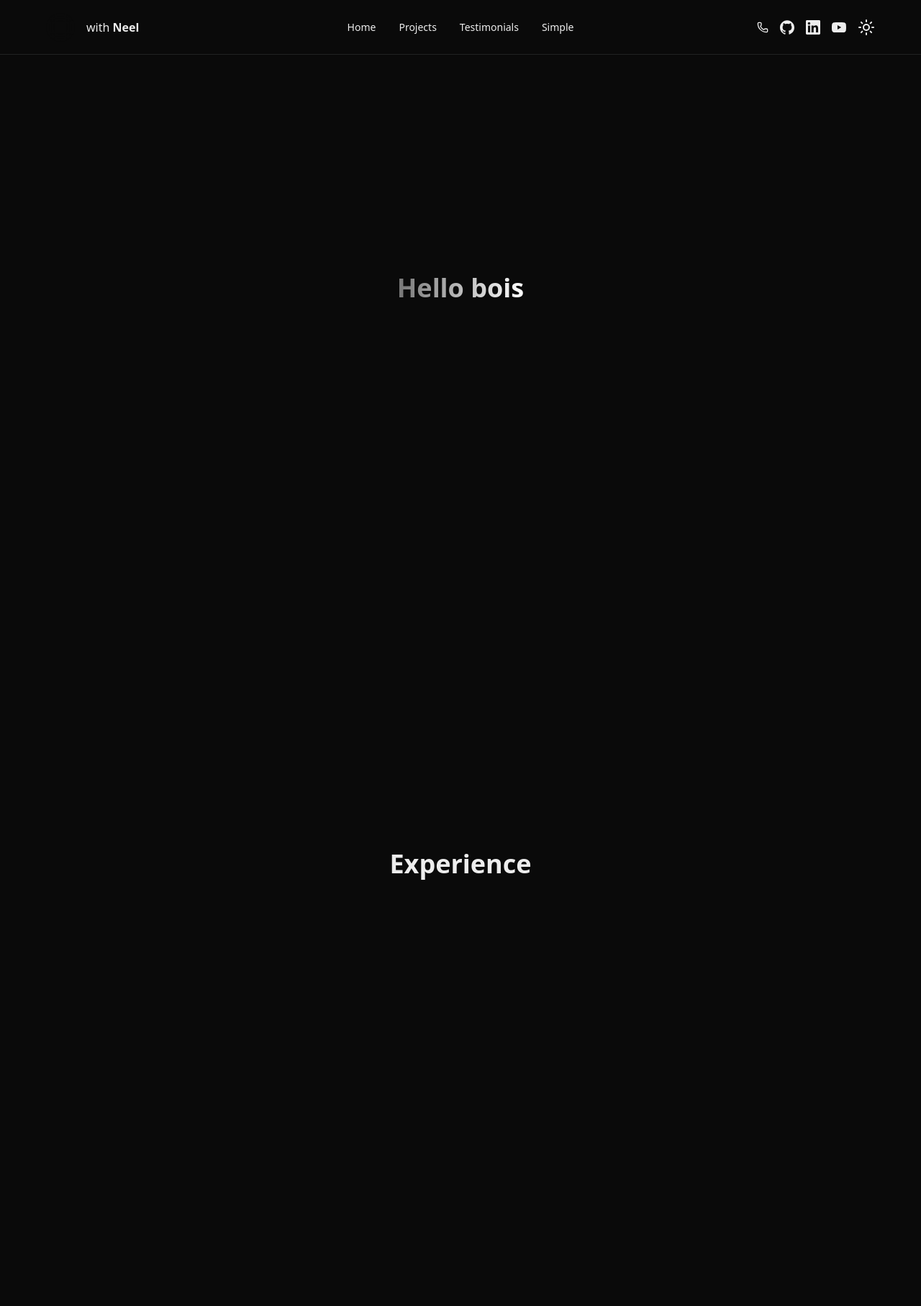
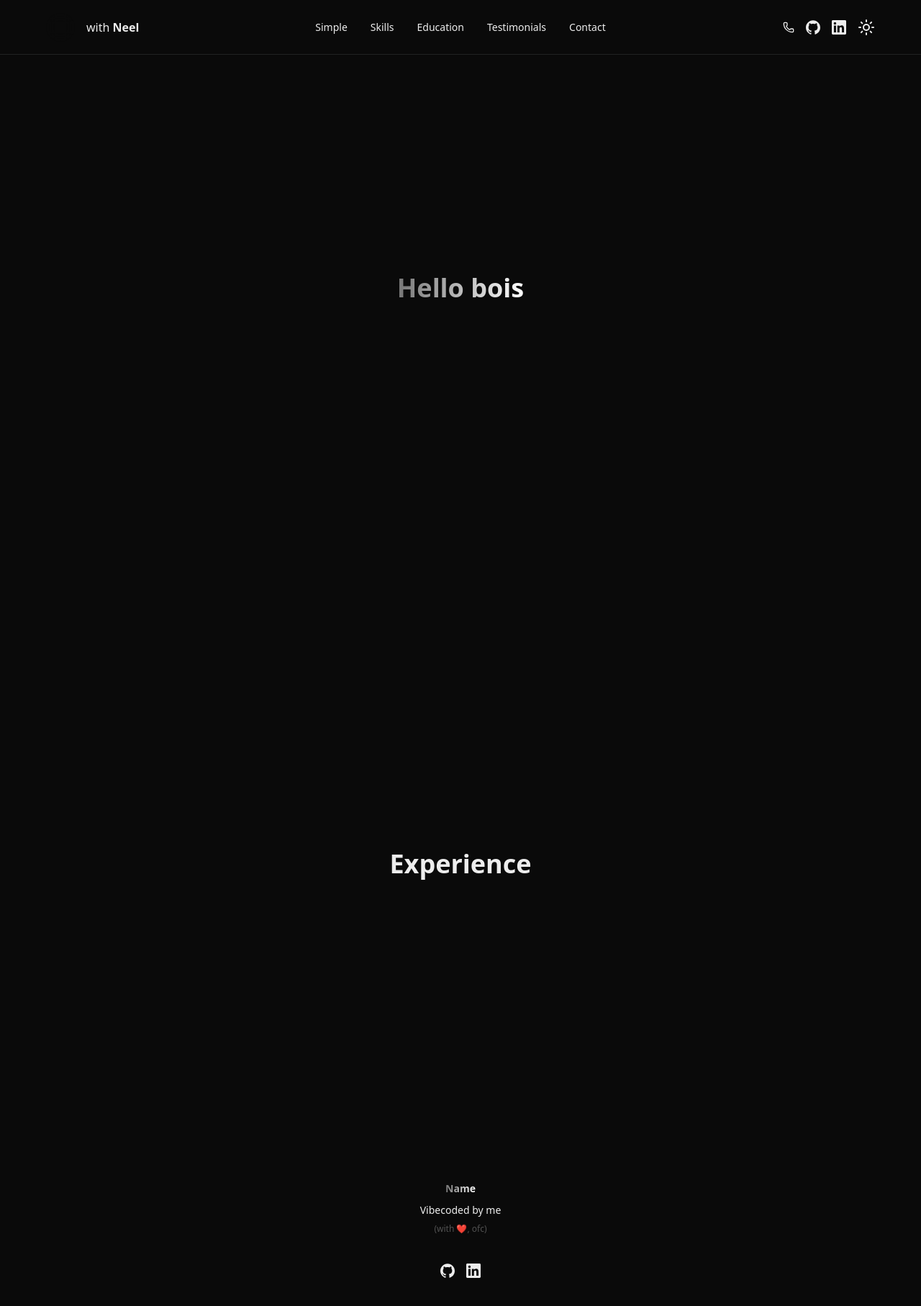
Before and after one commit to Neel738/kino-portfolio, a Next.js app: page / in a window 1280 px wide. Shown: the whole page at 72% size. Before the commit the page ends 1600 px from the top, so only its background shows below. Built offline with nearby package versions, Linux system fonts and the light colour scheme.

Commit message:
added footer + edited links

```diff
--- a/src/app/layout.tsx
+++ b/src/app/layout.tsx
@@ -8,6 +8,7 @@ import localFont from "next/font/local";
 import "./globals.css";
 import Navbar from "@/components/navbar/navbar";
 import MobileNavbar from "@/components/navbar/mobile-navbar";
+import Footer from "@/components/footer";
 const geistSans = localFont({
   src: "fonts/GeistVF.woff",
   variable: "--font-geist-sans",
@@ -49,6 +50,7 @@ export default function RootLayout({
             <ScrollToHash />
             {children}
             <GoBackUp />
+            <Footer />
           </body>
         </ThemeProvider>
       </ReactLenis>
--- /dev/null
+++ b/src/components/footer.tsx
@@ -0,0 +1,36 @@
+"use client";
+
+import { SiGithub, SiLinkedin } from "react-icons/si";
+import Link from "next/link";
+
+export default function Footer() {
+  return (
+    <div className="py-10">
+      <div className="flex flex-col items-center gap-2 text-center text-sm">
+        <span className="font-xl font-bold font-gilda gilda-text-bg">Name</span>
+        Vibecoded by me
+        <span className="text-foreground text-xs dark:text-neutral-600">
+          {" "}
+          (with ❤️, ofc)
+        </span>
+        <h1 className="mt-6 font-semibold text-foreground text-xl"></h1>
+        <div className="flex gap-4">
+          <Link
+            href="https://github.com/neel738"
+            target="_blank"
+            aria-label="GitHub"
+          >
+            <SiGithub className="hover:text-gray-400 transition-colors size-5" />
+          </Link>
+          <Link
+            href="https://linkedin.com/in/neel-gh"
+            target="_blank"
+            aria-label="LinkedIn"
+          >
+            <SiLinkedin className="hover:text-blue-400 transition-colors size-5" />
+          </Link>
+        </div>
+      </div>
+    </div>
+  );
+}
--- a/src/components/navbar/links.tsx
+++ b/src/components/navbar/links.tsx
@@ -14,8 +14,8 @@ interface Link {
 
 export const links: Link[] = [
   {
-    name: "Home",
-    href: "/",
+    name: "Simple",
+    href: "/simple",
     icon: <HomeIcon className="size-4" />,
   },
   {
--- a/src/components/navbar/navbar.tsx
+++ b/src/components/navbar/navbar.tsx
@@ -7,7 +7,8 @@ import { motion, useAnimate } from "framer-motion";
 import { MoonIcon, PhoneIcon, SunIcon } from "lucide-react";
 import Link from "next/link";
 import { useEffect, useState } from "react";
-import { SiGithub, SiLinkedin, SiYoutube } from "react-icons/si";
+import { SiGithub, SiLinkedin } from "react-icons/si";
+import { links } from "./links";
 
 export default function Navbar() {
   const [isCompressed, setIsCompressed] = useState(false);
@@ -16,7 +17,7 @@ export default function Navbar() {
 
   useEffect(() => {
     document.addEventListener("scroll", function () {
-      if (window.scrollY > 50 || document.location.hash) {
+      if (window.scrollY > 50) {
         setIsCompressed(true);
       } else {
         setIsCompressed(false);
@@ -176,34 +177,11 @@ export default function Navbar() {
                 : "text-foreground "
             )}
           >
-            <li className="mx-auto w-full">
-              <Link href={"/"}>{"Home"}</Link>
-            </li>
-            <li className="mx-auto w-full">
-              <Link href={"/projects"}>{"Projects"}</Link>
-            </li>
-            <li className="mx-auto w-full">
-              <span
-                className="cursor-pointer"
-                onClick={() => {
-                  // if we are on /, scroll to #testimonials
-                  if (window.location.pathname === "/") {
-                    document.getElementById("testimonials")?.scrollIntoView({
-                      behavior: "smooth",
-                      block: "start",
-                    });
-                  } else {
-                    // go to /?section=testimonials
-                    window.location.href = "/?section=testimonials";
-                  }
-                }}
-              >
-                {"Testimonials"}
-              </span>
-            </li>
-            <li className="mx-auto w-full">
-              <Link href={"/simple"}>{"Simple"}</Link>
-            </li>
+            {links.map((link) => (
+              <li key={link.name} className="mx-auto w-full">
+                <Link href={link.href}>{link.name}</Link>
+              </li>
+            ))}
           </motion.ul>
         </div>
         <div
@@ -234,13 +212,6 @@ export default function Navbar() {
                 >
                   <SiLinkedin className="hover:text-blue-400 transition-colors size-5" />
                 </Link>
-                <Link
-                  href="https://youtube.com/@curaneel"
-                  target="_blank"
-                  aria-label="YouTube"
-                >
-                  <SiYoutube className="hover:text-red-500 transition-colors size-5" />
-                </Link>
               </div>
               <button onClick={toggleTheme}>
                 {theme === "light" ? (
```
